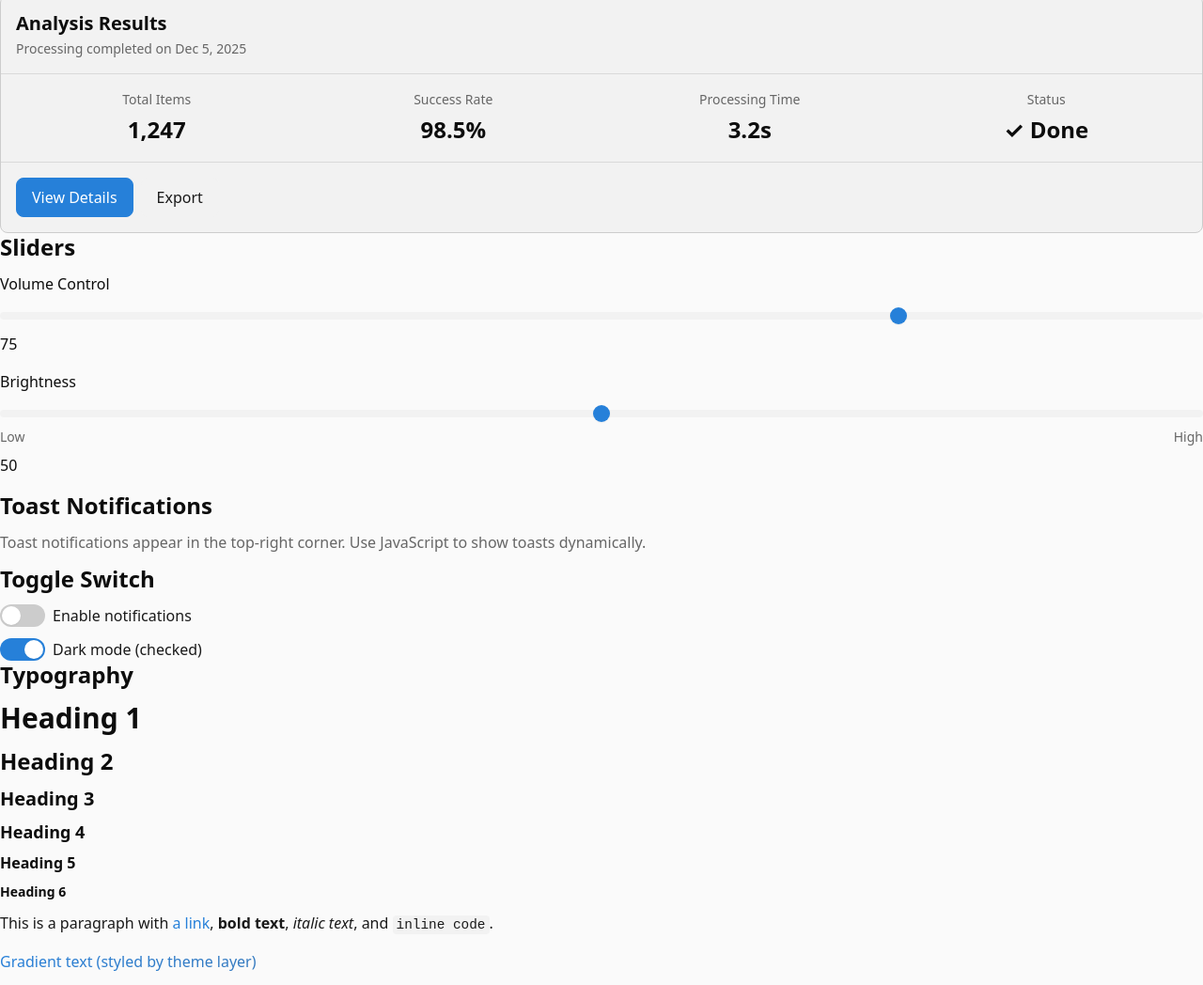
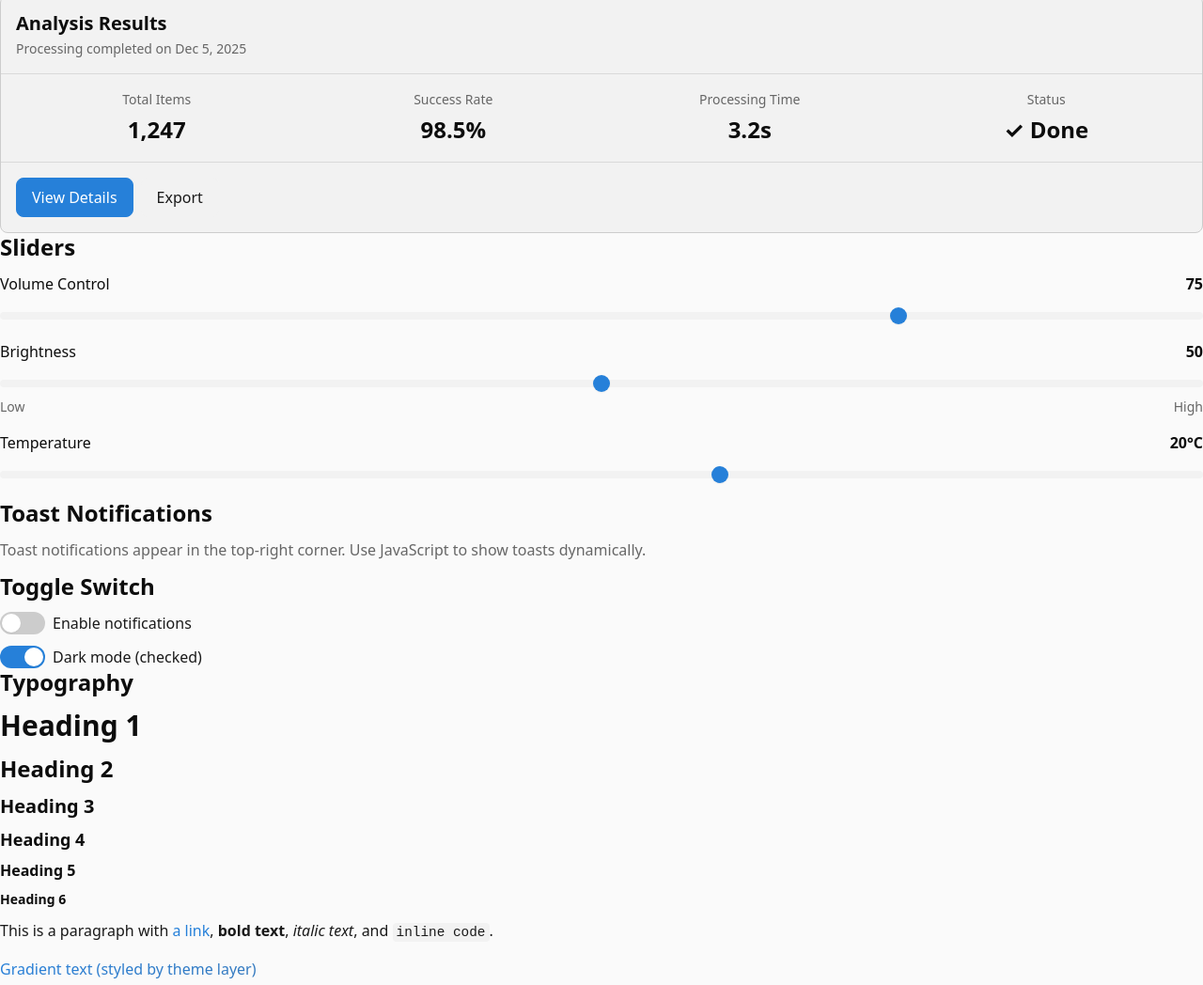
Before and after one commit to nickcottrell/haberdash, a plain HTML site: page index.html in a window 1280 px wide. Shown: the part 2259-3307 px from the top of the page at 94% size. Drawn offline with Linux system fonts and the light colour scheme.

Commit message:
Enhance slider component with inline label pattern and hover effects

```diff
--- a/components/slider/slider.css
+++ b/components/slider/slider.css
@@ -8,7 +8,9 @@
 }
 
 .slider__label {
-  display: block;
+  display: flex;
+  justify-content: space-between;
+  align-items: center;
   font-weight: var(--font-weight-medium, 500);
   margin-bottom: var(--space-sm, 0.5rem);
   color: var(--text-heading, #000);
@@ -20,32 +22,43 @@
 
 .slider__input {
   width: 100%;
-  height: var(--slider-track-height);
+  height: var(--slider-track-height, 6px);
   border-radius: var(--radius-sm, 4px);
   background: var(--surface, #f5f5f5);
   outline: none;
   -webkit-appearance: none;
   appearance: none;
+  cursor: pointer;
 }
 
 .slider__input::-webkit-slider-thumb {
   -webkit-appearance: none;
-  width: var(--slider-thumb-size);
-  height: var(--slider-thumb-size);
+  width: var(--slider-thumb-size, 18px);
+  height: var(--slider-thumb-size, 18px);
   border-radius: var(--radius-full, 9999px);
   background: var(--primary, #3b82f6);
   cursor: pointer;
   box-shadow: var(--shadow-sm, 0 1px 2px rgba(0,0,0,0.05));
+  transition: transform var(--transition-fast, 150ms ease);
+}
+
+.slider__input::-webkit-slider-thumb:hover {
+  transform: scale(1.1);
 }
 
 .slider__input::-moz-range-thumb {
-  width: var(--slider-thumb-size);
-  height: var(--slider-thumb-size);
+  width: var(--slider-thumb-size, 18px);
+  height: var(--slider-thumb-size, 18px);
   border-radius: var(--radius-full, 9999px);
   background: var(--primary, #3b82f6);
   cursor: pointer;
   border: none;
   box-shadow: var(--shadow-sm, 0 1px 2px rgba(0,0,0,0.05));
+  transition: transform var(--transition-fast, 150ms ease);
+}
+
+.slider__input::-moz-range-thumb:hover {
+  transform: scale(1.1);
 }
 
 .slider__labels {
--- a/haberdash.css
+++ b/haberdash.css
@@ -950,7 +950,9 @@ code {
 }
 
 .slider__label {
-  display: block;
+  display: flex;
+  justify-content: space-between;
+  align-items: center;
   font-weight: var(--font-weight-medium, 500);
   margin-bottom: var(--space-sm, 0.5rem);
   color: var(--text-heading, #000);
@@ -962,32 +964,43 @@ code {
 
 .slider__input {
   width: 100%;
-  height: var(--slider-track-height);
+  height: var(--slider-track-height, 6px);
   border-radius: var(--radius-sm, 4px);
   background: var(--surface, #f5f5f5);
   outline: none;
   -webkit-appearance: none;
   appearance: none;
+  cursor: pointer;
 }
 
 .slider__input::-webkit-slider-thumb {
   -webkit-appearance: none;
-  width: var(--slider-thumb-size);
-  height: var(--slider-thumb-size);
+  width: var(--slider-thumb-size, 18px);
+  height: var(--slider-thumb-size, 18px);
   border-radius: var(--radius-full, 9999px);
   background: var(--primary, #3b82f6);
   cursor: pointer;
   box-shadow: var(--shadow-sm, 0 1px 2px rgba(0,0,0,0.05));
+  transition: transform var(--transition-fast, 150ms ease);
+}
+
+.slider__input::-webkit-slider-thumb:hover {
+  transform: scale(1.1);
 }
 
 .slider__input::-moz-range-thumb {
-  width: var(--slider-thumb-size);
-  height: var(--slider-thumb-size);
+  width: var(--slider-thumb-size, 18px);
+  height: var(--slider-thumb-size, 18px);
   border-radius: var(--radius-full, 9999px);
   background: var(--primary, #3b82f6);
   cursor: pointer;
   border: none;
   box-shadow: var(--shadow-sm, 0 1px 2px rgba(0,0,0,0.05));
+  transition: transform var(--transition-fast, 150ms ease);
+}
+
+.slider__input::-moz-range-thumb:hover {
+  transform: scale(1.1);
 }
 
 .slider__labels {
--- a/index.html
+++ b/index.html
@@ -321,8 +321,10 @@
     <section>
       <h2>Sliders</h2>
 <div class="slider">
-  <label for="volume-slider" class="slider__label">Volume Control</label>
-  <div class="slider__track">
+  <div class="slider__label">
+    <span>Volume Control</span>
+    <span class="font-bold">75</span>
+  </div>
   <input
     type="range"
     id="volume-slider"
@@ -332,12 +334,12 @@
     value="75"
   >
 </div>
-  <output for="volume-slider" class="slider__output">75</output>
-</div>
 
 <div class="slider">
-  <label for="brightness-slider" class="slider__label">Brightness</label>
-  <div class="slider__track">
+  <div class="slider__label">
+    <span>Brightness</span>
+    <span class="font-bold">50</span>
+  </div>
   <input
     type="range"
     id="brightness-slider"
@@ -346,12 +348,25 @@
     max="100"
     value="50"
   >
-  </div>
   <div class="slider__labels">
     <span>Low</span>
     <span>High</span>
   </div>
-  <output for="brightness-slider" class="slider__output">50</output>
+</div>
+
+<div class="slider">
+  <div class="slider__label">
+    <span>Temperature</span>
+    <span class="font-bold">20°C</span>
+  </div>
+  <input
+    type="range"
+    id="temp-slider"
+    class="slider__input"
+    min="-10"
+    max="40"
+    value="20"
+  >
 </div>
 
     </section>
```
Also changed, not shown: components/slider/slider.html (+23 -8 lines). Lines whose indentation alone changed are shown as unchanged.
